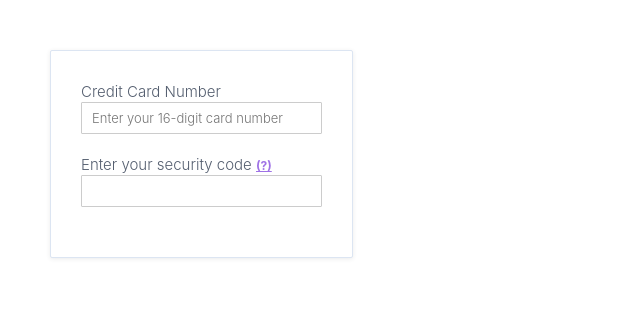
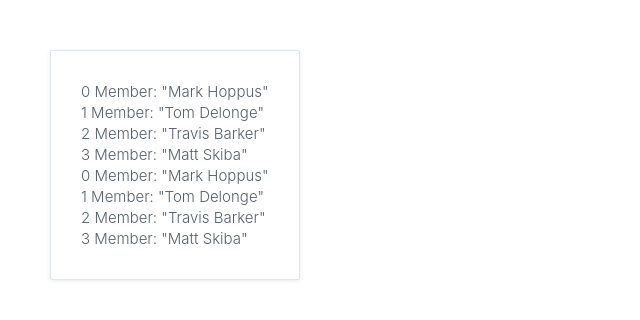
Before and after one commit to tabarino/angular-pro, an Angular app: page / in a window 1280 px wide. Shown: the top 320 px of the page, without its empty margins (0-640 px from the left). Built offline with nearby package versions, Linux system fonts and the light colour scheme.

Commit message:
25 - Custom Structural Directives

```diff
--- a/src/app/app.component.html
+++ b/src/app/app.component.html
@@ -1,17 +1,12 @@
 <div>
-    <label>
-        Credit Card Number
-        <input
-            name="credit-card"
-            type="text"
-            placeholder="Enter your 16-digit card number"
-            credit-card>
-    </label>
-    <label tooltip="3 digits, back of your card" #myTooltip="tooltip">
-        Enter your security code
-        <span (mouseover)="myTooltip.show()" (mouseout)="myTooltip.hide()">
-          (?)
-        </span>
-        <input type="text">
-    </label>
+    <ul>
+        <li *myFor="let item of items; let i = index;">
+            {{ i }} Member: {{ item.name | json }}
+        </li>
+        <ng-template myFor [myForOf]="items" let-item let-i="index">
+            <li>
+                {{ i }} Member: {{ item.name | json }}
+            </li>
+        </ng-template>
+    </ul>
 </div>
--- a/src/app/app.component.ts
+++ b/src/app/app.component.ts
@@ -6,4 +6,23 @@ import { Component } from '@angular/core';
     styleUrls: ['./app.component.scss']
 })
 export class AppComponent {
+    items = [{
+        name: 'Mark Hoppus',
+        age: 44,
+        location: 'California'
+    }, {
+        name: 'Tom Delonge',
+        age: 41,
+        location: 'California'
+    }, {
+        name: 'Travis Barker',
+        age: 41,
+        location: 'California'
+    }];
+
+    constructor() {
+        setTimeout(() => {
+            this.items = [...this.items, { name: 'Matt Skiba', age: 40, location: 'California' }];
+        }, 2000);
+    }
 }
--- a/src/app/app.module.ts
+++ b/src/app/app.module.ts
@@ -10,6 +10,7 @@ import { TwoComponent } from './two/two.component';
 import { ThreeComponent } from './three/three.component';
 import { CreditCardDirective } from './credit-card/credit-card.directive';
 import { TooltipDirective } from './tooltip/tooltip.directive';
+import { MyForDirective } from './my-for/my-for.directive';
 
 @NgModule({
     declarations: [
@@ -18,7 +19,8 @@ import { TooltipDirective } from './tooltip/tooltip.directive';
         TwoComponent,
         ThreeComponent,
         CreditCardDirective,
-        TooltipDirective
+        TooltipDirective,
+        MyForDirective
     ],
     imports: [
         BrowserModule,
--- /dev/null
+++ b/src/app/my-for/my-for.directive.ts
@@ -0,0 +1,22 @@
+import { Directive, Input, TemplateRef, ViewContainerRef } from '@angular/core';
+
+@Directive({
+    selector: '[myFor][myForOf]'
+})
+export class MyForDirective {
+    @Input()
+    set myForOf(collection) {
+        this.view.clear();
+        collection.forEach((item, index) => {
+            this.view.createEmbeddedView(this.template, {
+                $implicit: item,
+                index
+            });
+        });
+    }
+
+    constructor(
+        private view: ViewContainerRef,
+        private template: TemplateRef<any>
+    ) { }
+}
```
